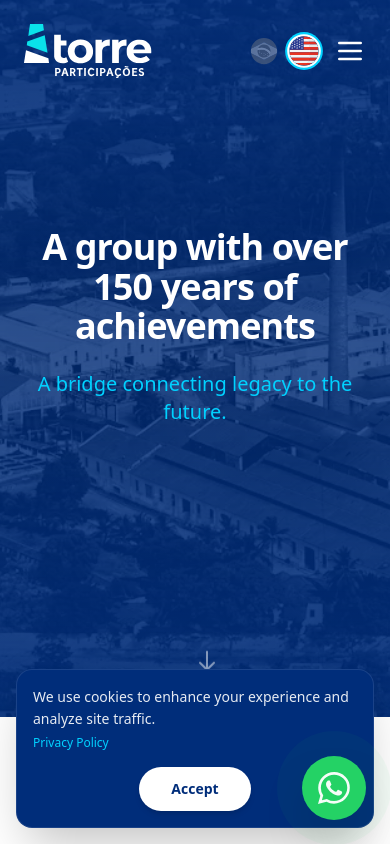
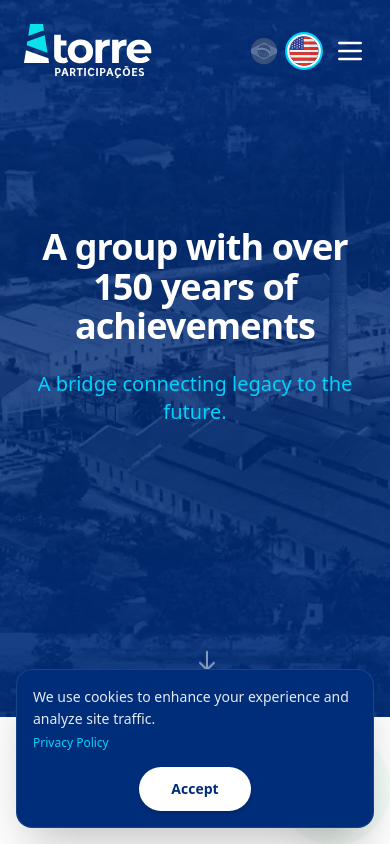
Before and after one commit to Vinicius-Castilho/torre, a React (Create React App) app: page / in a window 390 px wide. Shown: the top 844 px of the page. Built offline with nearby package versions, Linux system fonts and the light colour scheme.

Commit message:
feat: ajustando performace_v2

```diff
--- a/public/index.html
+++ b/public/index.html
@@ -3,6 +3,7 @@
   <head>
     <meta charset="utf-8" />
     <link rel="icon" href="./imagens/Logo2.png" />
+    <link rel="preload" href="%PUBLIC_URL%/imagens/BG_hero.webp" as="image">
     <meta name="viewport" content="width=device-width, initial-scale=1" />
     <meta name="theme-color" content="#000000" />
 
--- a/src/components/Whats/index.js
+++ b/src/components/Whats/index.js
@@ -4,7 +4,7 @@ function Whats() {
   const { t } = useTranslation();
 
   return(
-    <a href="https://wa.me/5581988739689" aria-label={t("whatsapp.aria_label")} target="_blank" rel="noreferrer" className="fixed bottom-6 right-6 z-[101] bg-[#25D366] text-white p-4 rounded-full shadow-2xl hover:scale-110 transition-transform duration-300 flex items-center justify-center group">
+    <a href="https://wa.me/5581988739689" aria-label={t("whatsapp.aria_label")} target="_blank" rel="noreferrer" className="fixed bottom-6 right-6  bg-[#25D366] text-white p-4 rounded-full shadow-2xl md:z-[101] hover:scale-110 transition-transform duration-300 flex items-center justify-center group">
         <span className="absolute inset-0 rounded-full bg-[#25D366] animate-ping opacity-20 group-hover:hidden"></span>
         <svg className="w-8 h-8" fill="currentColor" viewBox="0 0 24 24" arial-hidden="true"><path d="M17.472 14.382c-.297-.149-1.758-.867-2.03-.967-.273-.099-.471-.148-.67.15-.197.297-.767.966-.94 1.164-.173.199-.347.223-.644.075-.297-.15-1.255-.463-2.39-1.475-.883-.788-1.48-1.761-1.653-2.059-.173-.297-.018-.458.13-.606.134-.133.298-.347.446-.52.149-.174.198-.298.298-.497.099-.198.05-.371-.025-.52-.075-.149-.669-1.612-.916-2.207-.242-.579-.487-.5-.669-.51-.173-.008-.371-.01-.57-.01-.198 0-.52.074-.792.372-.272.297-1.04 1.016-1.04 2.479 0 1.462 1.065 2.875 1.213 3.074.149.198 2.096 3.2 5.077 4.487.709.306 1.262.489 1.694.625.712.227 1.36.195 1.871.118.571-.085 1.758-.719 2.006-1.413.248-.694.248-1.289.173-1.413-.074-.124-.272-.198-.57-.347m-5.421 7.403h-.004a9.87 9.87 0 01-5.031-1.378l-.361-.214-3.741.982.998-3.648-.235-.374a9.86 9.86 0 01-1.51-5.26c.001-5.45 4.436-9.884 9.888-9.884 2.64 0 5.122 1.03 6.988 2.898a9.825 9.825 0 012.893 6.994c-.003 5.45-4.437 9.884-9.885 9.884m8.413-18.297A11.815 11.815 0 0012.05 0C5.495 0 .16 5.335.157 11.892c0 2.096.547 4.142 1.588 5.945L0 24l6.335-1.662c1.72.937 3.658 1.43 5.632 1.43h.005c6.554 0 11.89-5.335 11.893-11.893a11.821 11.821 0 00-3.48-8.413z"/></svg>
       </a>
--- a/src/pages/Home/index.js
+++ b/src/pages/Home/index.js
@@ -102,6 +102,8 @@ const Home = () => {
           <div className="absolute inset-0 z-0">
             <img
               src="/imagens/BG_hero.webp"
+              width="200"
+              height="60"
               alt="Vista aérea histórica da Torre em Recife"
               className="w-full h-full object-cover opacity-20 mix-blend-overlay"
             />
```
Also changed, not shown: public/imagens/BG_hero.webp, 1 other file (tests, documents, lock files or other folders).
